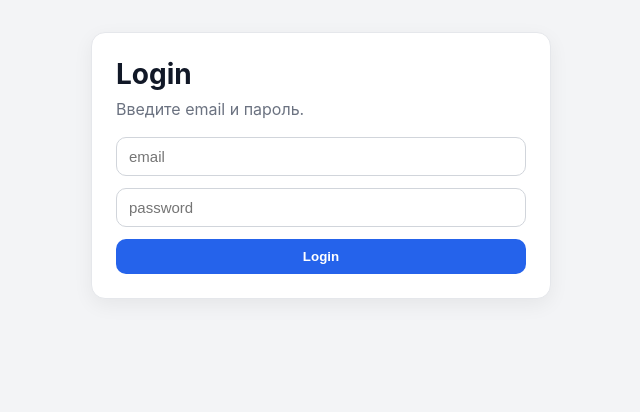
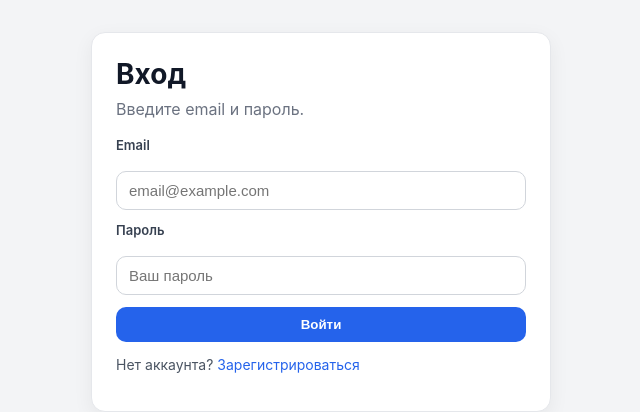
Before and after one commit to belyaev538-ctrl/map, a Next.js app: page /login in a window 1280 px wide. Shown: the top 412 px of the page, without its empty margins (319-959 px from the left). Built offline with nearby package versions, Linux system fonts and the light colour scheme.

Commit message:
fix nextjs routing + vercel config

```diff
--- a/app/globals.css
+++ b/app/globals.css
@@ -44,6 +44,14 @@ body {
   gap: 12px;
 }
 
+.label {
+  font-size: 13px;
+  font-weight: 600;
+  color: #374151;
+  margin-bottom: 6px;
+  display: block;
+}
+
 .input {
   width: 100%;
   border: 1px solid #d1d5db;
@@ -81,3 +89,13 @@ body {
   color: #2563eb;
   text-decoration: none;
 }
+
+.link:hover {
+  text-decoration: underline;
+}
+
+.row {
+  margin-top: 14px;
+  font-size: 14px;
+  color: #4b5563;
+}
--- a/app/login/page.js
+++ b/app/login/page.js
@@ -2,22 +2,28 @@
 
 import { useState } from "react";
 import { useRouter } from "next/navigation";
+import Link from "next/link";
 
 export default function LoginPage() {
   const [email, setEmail] = useState("");
   const [password, setPassword] = useState("");
+  const [loading, setLoading] = useState(false);
+  const [error, setError] = useState("");
   const router = useRouter();
 
-  const handleLogin = async () => {
+  const handleLogin = async (e) => {
+    e.preventDefault();
+    setLoading(true);
+    setError("");
+    try {
       const res = await fetch("/api/login", {
         method: "POST",
         headers: {
           "Content-Type": "application/json",
         },
-      body: JSON.stringify({ email, password }),
+        body: JSON.stringify({ email: email.trim(), password }),
       });
-
-    const data = await res.json();
+      const data = await res.json().catch(() => ({}));
 
       if (data.token) {
         localStorage.setItem("token", data.token);
@@ -26,28 +32,51 @@ export default function LoginPage() {
           localStorage.setItem("sheet_map_email_v1", data.email);
         }
         router.push("/dashboard");
-    } else {
-      alert("Ошибка логина");
+        return;
+      }
+      setError(typeof data.error === "string" ? data.error : "Ошибка логина");
+    } catch {
+      setError("Сеть недоступна");
+    } finally {
+      setLoading(false);
     }
   };
 
   return (
     <main className="page">
       <section className="card">
-        <h1 className="title">Login</h1>
+        <h1 className="title">Вход</h1>
         <p className="muted">Введите email и пароль.</p>
-        <div className="form">
-          <input className="input" placeholder="email" onChange={(e) => setEmail(e.target.value)} />
+        <form className="form" onSubmit={handleLogin}>
+          <label className="label" htmlFor="email">
+            Email
+          </label>
           <input
+            id="email"
+            className="input"
+            placeholder="email@example.com"
+            value={email}
+            onChange={(e) => setEmail(e.target.value)}
+          />
+          <label className="label" htmlFor="password">
+            Пароль
+          </label>
+          <input
+            id="password"
             className="input"
             type="password"
-            placeholder="password"
+            placeholder="Ваш пароль"
+            value={password}
             onChange={(e) => setPassword(e.target.value)}
           />
-          <button className="button" onClick={handleLogin}>
-            Login
+          <button className="button" type="submit" disabled={loading}>
+            {loading ? "Входим..." : "Войти"}
           </button>
-        </div>
+        </form>
+        {error ? <p className="error">{error}</p> : null}
+        <p className="row">
+          Нет аккаунта? <Link className="link" href="/register">Зарегистрироваться</Link>
+        </p>
       </section>
     </main>
   );
```
Also changed, not shown: app/register/page.js (+15 -3 lines). Lines whose indentation alone changed are shown as unchanged.
